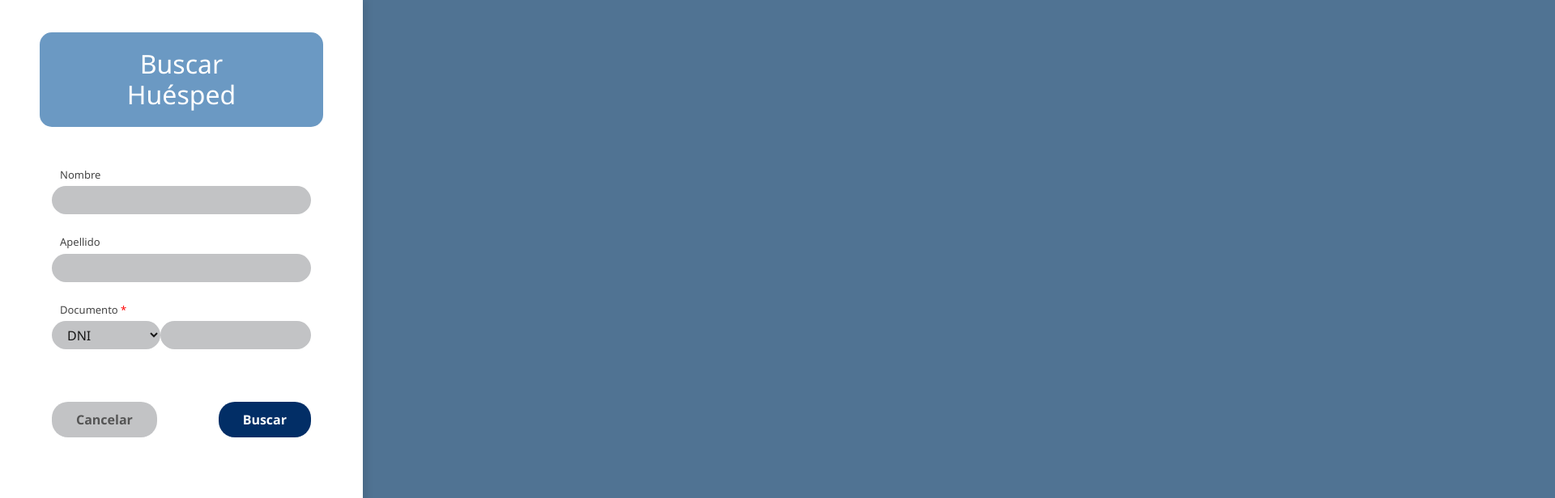
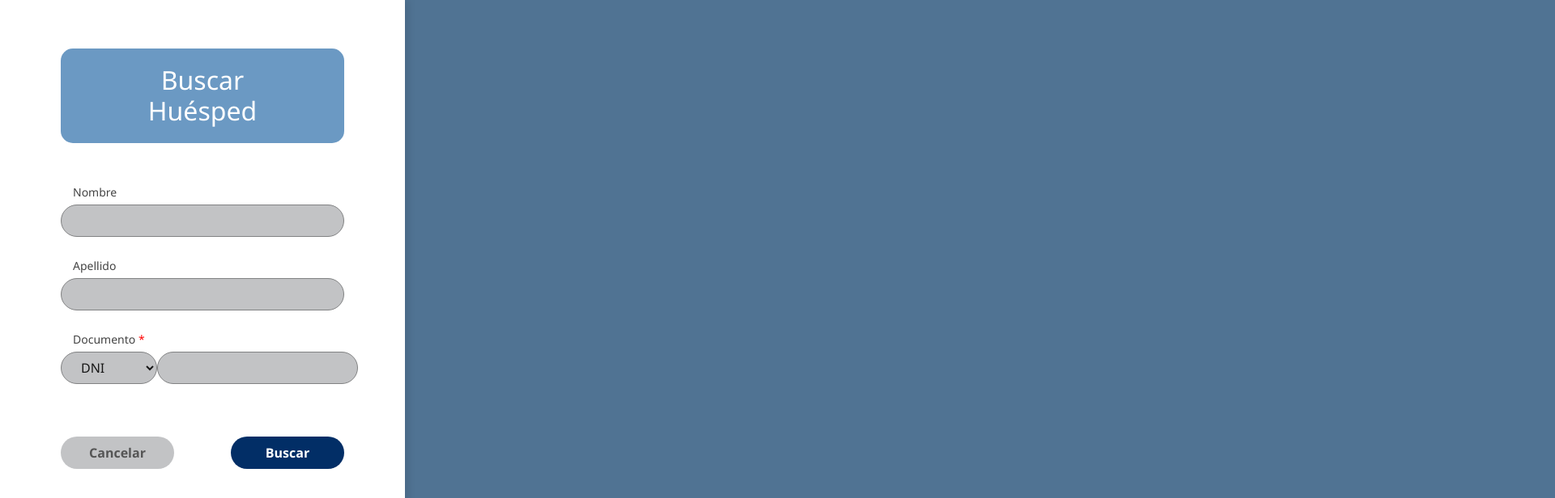
Before and after one commit to MatMa4/TP-DSI-DESO, a Next.js app in the folder FrontEnd/dar-alta-huesped-pruebamodular/: page /buscarHuesped in a window 1280 px wide. Shown: the top 616 px of the page at 81% size, 1920 px wide, since content can reach past the window. Built offline with nearby package versions, Linux system fonts and the light colour scheme.

Commit message:
Ahi maso arregle todo se conectan los cu, se ordena la lista como pide el cu2, pero falta eso que mande por video de que se ve mal el documento en el cu 2

```diff
--- a/FrontEnd/dar-alta-huesped-pruebamodular/app/buscarHuesped/page.tsx
+++ b/FrontEnd/dar-alta-huesped-pruebamodular/app/buscarHuesped/page.tsx
@@ -1,11 +1,11 @@
 'use client';
 
-import React, { useState } from 'react';
+import React, { useState, useMemo } from 'react';
 // Nota: Usamos window.location en lugar de useRouter para forzar la navegación en tu entorno
 import InputField from '../components/InputField';
 import DocumentoField from '../components/DocumentoField';
 import { validateBuscarForm } from './ValidacionDatosCU2';
-import '../styles/stylesCU2.css';
+import '../styles/stylesCU2.css'; // Asegurate de que este import coincida con tu CSS actual
 
 interface FormData {
   nombre: string;
@@ -19,6 +19,12 @@ interface HuespedResultado {
   apellido: string;
   tipoDocumento: string;
   numeroDocumento: string;
+}
+
+// <--- NUEVO: Interfaz para la configuración del orden
+interface SortConfig {
+  key: keyof HuespedResultado; // Solo permite claves que existan en HuespedResultado
+  direction: 'asc' | 'desc';
 }
 
 const BuscarHuesped = () => {
@@ -35,6 +41,9 @@ const BuscarHuesped = () => {
   const [busquedaRealizada, setBusquedaRealizada] = useState(false);
   const [seleccionadoId, setSeleccionadoId] = useState<string | null>(null);
   const [isLoading, setIsLoading] = useState(false);
+
+  // <--- NUEVO: Estado para el ordenamiento
+  const [sortConfig, setSortConfig] = useState<SortConfig | null>(null);
 
   // --- MANEJADORES ---
   const handleChange = (e: React.ChangeEvent<HTMLInputElement | HTMLSelectElement>) => {
@@ -67,6 +76,7 @@ const BuscarHuesped = () => {
     setIsLoading(true);
     setSeleccionadoId(null);
     setResultados([]);
+    setSortConfig(null); // <--- NUEVO: Reseteamos el orden al hacer una nueva búsqueda
 
     try {
         // 2. Construir URL dinámica
@@ -104,8 +114,41 @@ const BuscarHuesped = () => {
     }
   };
 
+  // <--- NUEVO: Función para manejar el clic en los encabezados
+  const handleSort = (key: keyof HuespedResultado) => {
+    let direction: 'asc' | 'desc' = 'asc';
+
+    // Si ya estamos ordenando por esta columna y es ascendente, cambiamos a descendente
+    if (sortConfig && sortConfig.key === key && sortConfig.direction === 'asc') {
+      direction = 'desc';
+    }
+    setSortConfig({ key, direction });
+  };
+
+  // <--- NUEVO: Calculamos los resultados ordenados dinámicamente
+  const resultadosOrdenados = useMemo(() => {
+    let sortedData = [...resultados];
+    if (sortConfig !== null) {
+      sortedData.sort((a, b) => {
+        if (a[sortConfig.key] < b[sortConfig.key]) {
+          return sortConfig.direction === 'asc' ? -1 : 1;
+        }
+        if (a[sortConfig.key] > b[sortConfig.key]) {
+          return sortConfig.direction === 'asc' ? 1 : -1;
+        }
+        return 0;
+      });
+    }
+    return sortedData;
+  }, [resultados, sortConfig]);
+
+  // <--- NUEVO: Helper para mostrar la flechita
+  const getSortIcon = (key: keyof HuespedResultado) => {
+    if (!sortConfig || sortConfig.key !== key) return null; // Sin icono
+    return sortConfig.direction === 'asc' ? ' ▲' : ' ▼';
+  };
+
   // --- NAVEGACIÓN "FUERZA BRUTA" (Infalible) ---
-
   const handleSiguiente = () => {
       // CASO 1: Selección -> Modificar (Simulado)
       if (seleccionadoId) {
@@ -114,7 +157,6 @@ const BuscarHuesped = () => {
       // CASO 2: Sin selección o sin resultados -> Ir a ALTA (CU09)
       else {
           console.log("Redirigiendo a Alta de Huésped...");
-          // Usamos la ruta exacta de tu carpeta
           window.location.href = '/darAltaHuesped';
       }
   };
@@ -157,15 +199,25 @@ const BuscarHuesped = () => {
                     <table className="custom-table">
                         <thead>
                             <tr>
-                                <th>Nombre</th>
-                                <th>Apellido</th>
-                                <th>Tipo</th>
-                                <th>Nro Documento</th>
+                                {/* <--- NUEVO: Agregamos onClick y estilos a los TH */}
+                                <th onClick={() => handleSort('nombre')} style={{ cursor: 'pointer' }}>
+                                    Nombre {getSortIcon('nombre')}
+                                </th>
+                                <th onClick={() => handleSort('apellido')} style={{ cursor: 'pointer' }}>
+                                    Apellido {getSortIcon('apellido')}
+                                </th>
+                                <th onClick={() => handleSort('tipoDocumento')} style={{ cursor: 'pointer' }}>
+                                    Tipo {getSortIcon('tipoDocumento')}
+                                </th>
+                                <th onClick={() => handleSort('numeroDocumento')} style={{ cursor: 'pointer' }}>
+                                    Nro Documento {getSortIcon('numeroDocumento')}
+                                </th>
                             </tr>
                         </thead>
                         <tbody>
-                            {resultados.length > 0 ? (
-                                resultados.map((h) => (
+                            {/* <--- NUEVO: Usamos resultadosOrdenados en vez de resultados */}
+                            {resultadosOrdenados.length > 0 ? (
+                                resultadosOrdenados.map((h) => (
                                     <tr
                                         key={h.numeroDocumento}
                                         onClick={() => setSeleccionadoId(h.numeroDocumento === seleccionadoId ? null : h.numeroDocumento)}
--- a/FrontEnd/dar-alta-huesped-pruebamodular/app/styles/stylesCU2.css
+++ b/FrontEnd/dar-alta-huesped-pruebamodular/app/styles/stylesCU2.css
@@ -1,30 +1,34 @@
-/* --- CONFIGURACIÓN BASICA --- */
+/* --- CSS EN PIXELES (FIJO) --- */
+
+/* 1. ESTRUCTURA PRINCIPAL */
 body {
     margin: 0;
     padding: 0;
     font-family: 'Segoe UI', Tahoma, Geneva, Verdana, sans-serif;
     background-color: #507393;
-    overflow: hidden;
+    overflow: hidden; /* Evita scrolls innecesarios */
 }
 
 .buscar-huesped-layout {
     display: flex;
-    width: 100vw;
-    height: 100vh;
+    width: 1920px; /* Ancho fijo estándar */
+    height: 1080px; /* Alto fijo */
 }
 
-/* --- PANEL IZQUIERDO --- */
+/* 2. PANEL IZQUIERDO (Formulario) */
 .left-pane {
-    width: 35%;
-    min-width: 400px;
+    width: 500px; /* Ancho FIJO */
+    min-width: 500px;
     background-color: white;
     display: flex;
     flex-direction: column;
     align-items: center;
-    padding: 40px;
+    padding-top: 60px;
+    padding-left: 40px;
+    padding-right: 40px;
     box-sizing: border-box;
     position: relative;
-    z-index: 50; /* Alto pero controlado */
+    z-index: 50;
     box-shadow: 4px 0 10px rgba(0,0,0,0.1);
 }
 
@@ -36,113 +40,210 @@ body {
     text-align: center;
     font-size: 32px;
     margin-bottom: 50px;
-    width: 100%;
-    max-width: 350px;
+    width: 350px; /* Ancho fijo */
 }
 .header-title-box h1 { margin: 0; font-size: inherit; line-height: 1.2; }
 
-/* Contenedor del formulario LIMITADO para que no tape el lado derecho */
+/* Contenedor del formulario */
 .form-container {
     display: flex;
     flex-direction: column;
     gap: 25px;
-    width: 100%;
-    max-width: 320px;
+    width: 350px; /* Ancho FIJO */
 }
 
-/* --- INPUTS --- */
-.box1_simplebox, .boxDocumento { width: 100%; }
-.box1_simplebox label, .box1 label {
-    font-size: 13px; color: #444; margin-left: 10px; margin-bottom: 4px; display: block;
+/* 3. ESTILOS DE LOS INPUTS */
+.box1_simplebox {
+    width: 350px;
 }
 
+.box1_simplebox label, .boxDocumento label {
+    font-size: 14px;
+    color: #444;
+    margin-left: 15px;
+    margin-bottom: 5px;
+    display: block;
+    text-align: left;
+}
+
+/* Input Normal (Nombre, Apellido) */
 .input_box {
     background-color: #C2C3C5 !important;
-    border: none !important; border-radius: 20px !important;
-    height: 35px !important; padding-left: 15px !important;
-    width: 100% !important;
-}
-
-/* --- DOCUMENTO FIELD (Superposición Azul/Gris) --- */
-.documento_inputs {
-    position: relative;
-    display: flex;
-    width: 100%;
-    height: 35px;
-}
-
-/* Select Azul */
-.select_documento {
-    background-color: #022E66 !important;
-    color: white !important;
-    border: none !important; border-radius: 20px !important;
-    height: 35px !important; width: 90px !important;
-    padding-left: 15px !important;
-    position: absolute; left: 0; top: 0;
-    z-index: 20;
-    cursor: pointer; appearance: none;
-}
-
-/* Input Gris */
-.input_box_documento {
-    background-color: #C2C3C5 !important;
-    border: none !important; border-radius: 20px !important;
-    height: 35px !important;
-    width: 100% !important;
-    padding-left: 100px !important; /* Espacio para la pastilla azul */
+    border: 1px solid #818283 !important;
+    border-radius: 30px !important;
+    height: 40px !important;
+    width: 350px !important;
+    padding-left: 20px !important;
+    font-size: 16px;
     box-sizing: border-box;
 }
 
-.form-actions {
-    display: flex; justify-content: space-between; margin-top: 40px; width: 100%;
-}
-.btn-cancel {
-    background-color: #C2C3C5; color: #555; border: none;
-    padding: 10px 30px; border-radius: 20px; font-weight: bold; cursor: pointer;
-}
-.btn-search {
-    background-color: #022E66; color: white; border: none;
-    padding: 10px 30px; border-radius: 20px; font-weight: bold; cursor: pointer;
+/* ========================================================= */
+/* === SECCIÓN CRÍTICA: DOCUMENTO (Superposición en PX) === */
+/* ========================================================= */
+
+/* Contenedor Padre */
+.documento_inputs {
+    position: relative; /* Clave para el posicionamiento absoluto */
+    display: flex;
+    width: 350px; /* Igual que los otros inputs */
+    height: 40px;
+    align-items: center;
 }
 
-/* --- PANEL DERECHO --- */
+/* LA PASTILLA AZUL (Select) - FLOTA ENCIMA */
+.select_documento {
+    /* --- COLORES --- */
+    background-color: #022E66 !important; /* Azul oscuro */
+    color: white !important; /* Letra blanca */
+
+    /* --- GEOMETRÍA FIJA --- */
+    width: 100px !important;
+    height: 40px !important;
+    border-radius: 30px !important;
+    border: none !important;
+    padding-left: 15px !important;
+    font-size: 14px;
+
+    /* --- SUPERPOSICIÓN --- */
+    position: absolute;
+    left: 0;
+    top: 0;
+    z-index: 20; /* Flota SOBRE el input gris */
+
+    cursor: pointer;
+}
+
+/* EL INPUT GRIS (Texto) - SE QUEDA ABAJO */
+.input_box_documento {
+    background-color: #C2C3C5 !important;
+    border: 1px solid #818283 !important;
+    border-radius: 30px !important;
+    color: black !important;
+
+    height: 40px !important;
+    width: 350px !important; /* Ocupa todo el ancho */
+
+    /* --- ESPACIADO --- */
+    /* Empujamos el texto 115px (100px de azul + 15px aire) para que no se tape */
+    padding-left: 15px !important;
+
+    box-sizing: border-box;
+    z-index: 10; /* Debajo del select */
+}
+
+/* ========================================================= */
+
+.form-actions {
+    display: flex;
+    justify-content: space-between;
+    margin-top: 40px;
+    width: 350px;
+}
+
+.btn-cancel {
+    background-color: #C2C3C5;
+    color: #555;
+    border: none;
+    width: 140px;
+    height: 40px;
+    border-radius: 20px;
+    font-weight: bold;
+    cursor: pointer;
+}
+
+.btn-search {
+    background-color: #022E66;
+    color: white;
+    border: none;
+    width: 140px;
+    height: 40px;
+    border-radius: 20px;
+    font-weight: bold;
+    cursor: pointer;
+}
+
+/* 4. PANEL DERECHO (Resultados) */
 .right-pane {
-    width: 65%;
+    width: 1420px;
     background-color: #507393;
     display: flex;
     justify-content: center;
     align-items: center;
     padding: 40px;
     box-sizing: border-box;
-    z-index: 1;
 }
+
 .empty-state { width: 100%; height: 100%; }
 
 .results-card {
     background-color: white;
-    width: 100%; max-width: 950px;
-    height: 85%; max-height: 800px;
+    width: 1100px;
+    height: 800px;
     border-radius: 40px;
-    padding: 20px;
-    display: flex; flex-direction: column;
+    padding: 30px;
+    display: flex;
+    flex-direction: column;
     box-shadow: 0 8px 20px rgba(0,0,0,0.2);
     position: relative;
     z-index: 10;
 }
 
-.results-header { text-align: center; font-weight: bold; color: #444; margin-bottom: 20px; }
-.table-scroll-container { flex: 1; overflow-y: auto; padding-right: 5px; }
+.results-header {
+    text-align: center;
+    font-weight: bold;
+    color: #444;
+    font-size: 24px;
+    margin-bottom: 30px;
+}
 
-.custom-table { width: 100%; border-collapse: collapse; font-size: 14px; }
-.custom-table th { text-align: left; color: #999; font-weight: normal; padding: 10px; border-bottom: 1px solid #e0e0e0; }
-.custom-table td { padding: 12px 10px; border-bottom: 1px solid #f0f0f0; color: #333; cursor: pointer; }
+.table-scroll-container {
+    flex: 1;
+    overflow-y: auto;
+    padding-right: 10px;
+}
+
+/* TABLA */
+.custom-table {
+    width: 100%;
+    border-collapse: collapse;
+    font-size: 16px;
+}
+
+.custom-table th {
+    text-align: left;
+    color: #999;
+    font-weight: normal;
+    padding: 15px;
+    border-bottom: 1px solid #e0e0e0;
+}
+
+.custom-table td {
+    padding: 15px;
+    border-bottom: 1px solid #f0f0f0;
+    color: #333;
+    cursor: pointer;
+}
+
 .custom-table tr:hover { background-color: #f5f9fc; }
 .selected-row { background-color: #e3f2fd !important; font-weight: 600; }
 
-.results-footer { margin-top: 15px; display: flex; justify-content: flex-end; }
-/* Botón Siguiente con Z-Index Extremo */
+.results-footer {
+    margin-top: 20px;
+    display: flex;
+    justify-content: flex-end;
+}
+
 .btn-next {
-    background-color: #022E66; color: white; border: none;
-    padding: 10px 40px; border-radius: 20px; font-weight: bold; cursor: pointer;
-    position: relative; z-index: 9999 !important; pointer-events: auto !important;
+    background-color: #022E66;
+    color: white;
+    border: none;
+    width: 160px;
+    height: 45px;
+    border-radius: 25px;
+    font-weight: bold;
+    font-size: 16px;
+    cursor: pointer;
+    position: relative;
+    z-index: 9999 !important;
 }
--- a/FrontEnd/dar-alta-huesped-pruebamodular/app/styles/stylesCU9prueba.css
+++ b/FrontEnd/dar-alta-huesped-pruebamodular/app/styles/stylesCU9prueba.css
@@ -104,8 +104,6 @@ input:focus,select:focus{
     padding-left: 95px;
     padding-right: 10px;
     left: -85px;
-
-
 }
 .error {
     color: red;
```
